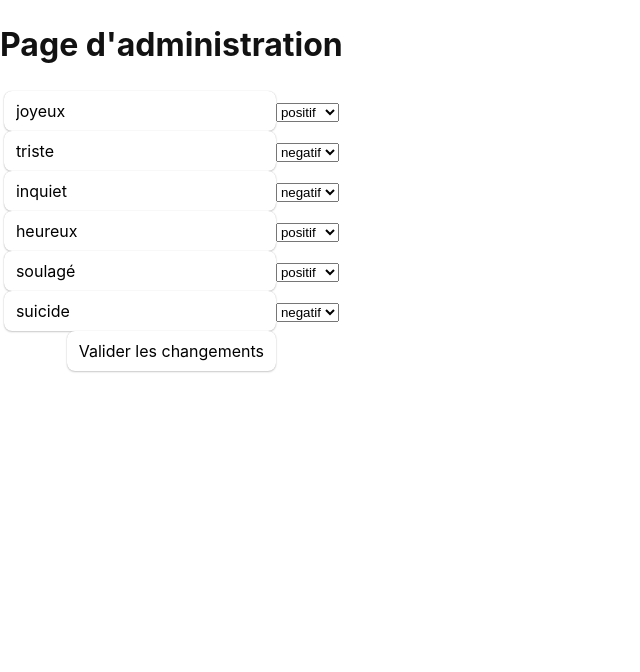
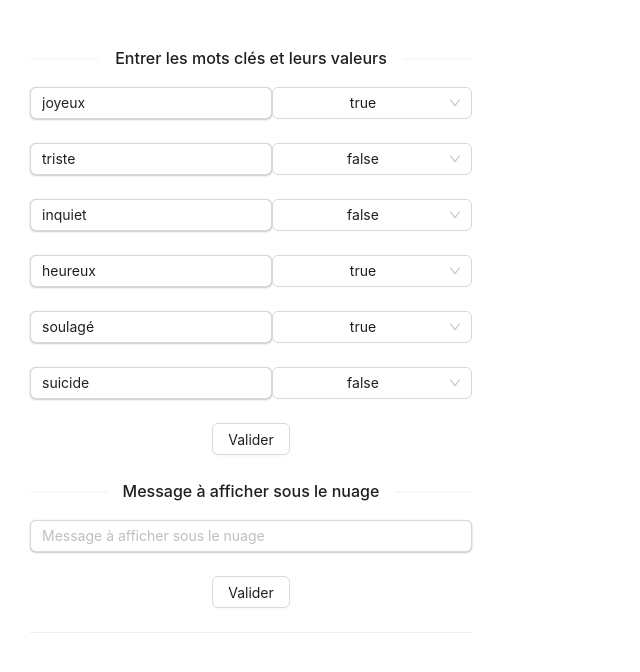
Before and after one commit to JeanPhilippeCaetano/Ymood, a React (Create React App) app in the folder ymood/: page /admin in a window 1280 px wide. Shown: the top 672 px of the page, without its empty margins (0-640 px from the left). Built offline with nearby package versions, Linux system fonts and the light colour scheme.

Commit message:
add message form

```diff
--- a/ymood/package.json
+++ b/ymood/package.json
@@ -6,6 +6,7 @@
     "@testing-library/jest-dom": "^5.16.5",
     "@testing-library/react": "^13.4.0",
     "@testing-library/user-event": "^13.5.0",
+    "antd": "^5.4.2",
     "firebase": "^9.19.1",
     "localforage": "^1.10.0",
     "match-sorter": "^6.3.1",
--- a/ymood/src/components/admin/Admin.js
+++ b/ymood/src/components/admin/Admin.js
@@ -1,70 +1,135 @@
 import React, { useState, useEffect } from 'react';
+import { Button, Input, Form, Select, Divider } from 'antd';
 
 function Admin() {
 
-  const [emotion, setEmotion] = useState([{ name: '', isPositive: '' }])
-
-  const handleFormChange = (event, index) => {
-    const newValue = event.target.value;
-    const newEmotion = [...emotion];
-    newEmotion[index][name] = newValue;
-    setEmotion(newEmotion);
-  };
-
-  const handleSubmit = (event) => {
-    event.preventDefault();
-    console.log(emotion);
-  };
-
-  const addEmotion = () => {
-    setEmotion([...emotion, { name: '', isPositive: '' }]);
-  };
-
-  // array from BDD
   let array = [
     {
       keyword:"joyeux",
-      emotion: true
+      isPositive: true
     },
     {
       keyword:"triste",
-      emotion: false
+      isPositive: false
     },
     {
       keyword:"inquiet",
-      emotion: false
+      isPositive: false
     },
     {
       keyword:"heureux",
-      emotion: true
+      isPositive: true
     },
     {
       keyword:"soulagé",
-      emotion: true
+      isPositive: true
     },
     {
       keyword:"suicide",
-      emotion: false
+      isPositive: false
     }
   ];
 
+  const [keywords, setKeywords] = useState(
+    array.reduce((acc, curr) => {
+      acc[curr.keyword] = curr.keyword;
+      return acc;
+    }, {})
+  );
+
+  const handleInputChange = (keyword, value) => {
+    setKeywords({
+      ...keywords,
+      [keyword]: value,
+    });
+  };
+
+  const handleSubmit = (values) => {
+    console.log(values);
+  }
+
+  const handleMessageSubmit = (value) => {
+    console.log(value.message);
+  }
+
   return (
-    <div>
-      <h1>Page d'administration</h1>
-      <form onSubmit={handleSubmit}>
-        {array.map((name, index) => (
-          <div key={index}>
-            <input type="text" value={name.keyword} onChange={(e) => handleFormChange(e, index)} required></input>
-            <select onChange={(e) => handleFormChange(e, index)}>
-              <option value={ name.emotion ? true : false } >{ name.emotion ? 'positif' : 'negatif' }</option>
-              <option value={ name.emotion ? false : true } >{ name.emotion ? 'negatif' : 'positif' }</option>
-            </select>
-          </div>
-        ))}
-        <input type="submit" value="Valider les changements" onClick={addEmotion}></input>
-      </form>
+    <div style={{ paddingLeft: 30, paddingTop: 30 }}>
+      <Form
+        onFinish={handleSubmit}
+      >
+        <Divider>Entrer les mots clés et leurs valeurs</Divider>
+        {array.map((item, index) => {
+          return (
+            <div key={index} style={{ display: "flex" }}>
+              <Form.Item
+                key={index}
+                name={item.keyword}
+                rules={[
+                  {
+                    required: false,
+                    message: "Please input your username!",
+                  },
+                ]}
+              >
+                <Input
+                  defaultValue={item.keyword}
+                  onChange={(e) =>
+                    handleInputChange(item.keyword, e.target.value)
+                  }
+                />
+              </Form.Item>
+              <Select
+                defaultValue={item.isPositive ? "true" : "false"}
+                layout="vertical"
+                style={{ width: 200 }}
+                options={[
+                  {
+                    value: item.isPositive ? true : false,
+                    label: item.isPositive ? "true" : "false",
+                  },
+                  {
+                    value: item.isPositive ? false : true,
+                    label: item.isPositive ? "false" : "true",
+                  },
+                ]}
+              ></Select>
+            </div>
+          );
+        })}
+        <Form.Item>
+          <Button
+            htmlType="submit"
+          >
+            Valider
+          </Button>
+        </Form.Item>
+      </Form>
+      <Divider>Message à afficher sous le nuage</Divider>
+      <Form
+        onFinish={handleMessageSubmit}
+      >
+        <Form.Item
+          name="message"
+        >
+          <Input
+            placeholder="Message à afficher sous le nuage"
+            onChange={(e) =>
+              handleInputChange("", e.target.value)
+            }
+          />
+        </Form.Item>
+        <Form.Item>
+          <Button
+            htmlType="submit"
+          >
+            Valider
+          </Button>
+        </Form.Item>
+      </Form>
+      <Divider />
     </div>
   );
 }
 
+
 export default Admin;
```
Also changed, not shown: 1 other file (tests, documents, lock files or other folders).
